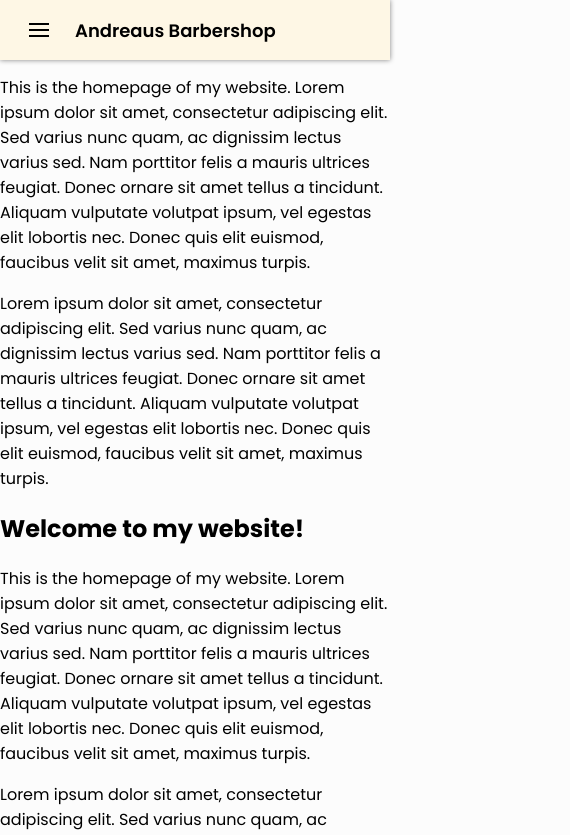
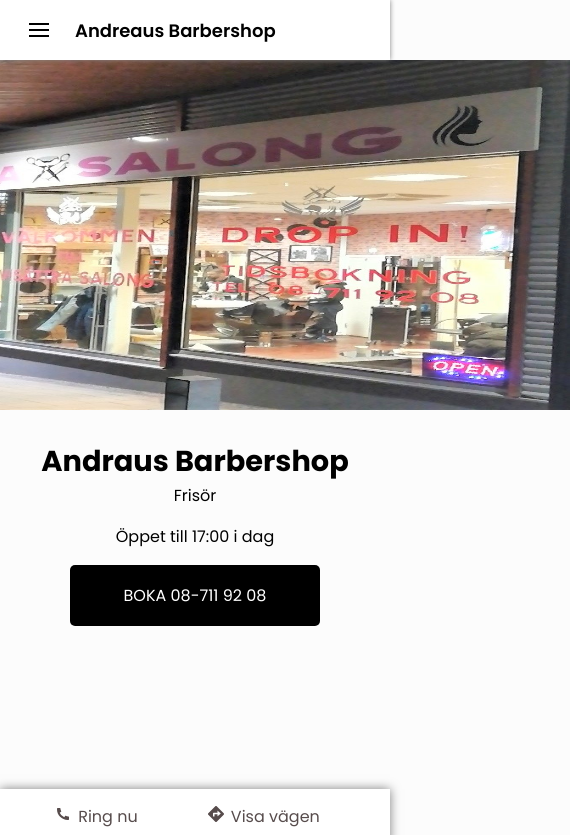
Before and after one commit to qriticual/barberWebsite, a React (Create React App) app: page / in a window 390 px wide. Shown: the top 835 px of the page, 570 px wide, since content can reach past the window. Built offline with nearby package versions, Linux system fonts and the light colour scheme.

Commit message:
THIS IS ALSO A GOOD TEMPLATE WITH RESPONSIVE NAVBAR

```diff
--- a/src/App.tsx
+++ b/src/App.tsx
@@ -8,19 +8,7 @@
   return (
     <>
     <Navbar />
-      <section id="home-section">
-        <Home />
-      </section>
-      <section id="about-section">
-        <Home />
-      </section>
-      <section id="about-section">
-        <Home />
-      </section>
-      <section id="about-section">
-        <Home />
-      </section>
-      <section id="about-section">
+      <section style={{marginTop: "60px"}} id="top-section">
         <Home />
       </section>
       <BottomMenu/>
--- /dev/null
+++ b/src/components/Home/Home.css
@@ -0,0 +1,84 @@
+@import url('https://fonts.googleapis.com/css2?family=Poppins:wght@400;500;600;700&display=swap');
+
+.home-container {
+    display: flex;
+    width: 100%;
+    justify-content: center;
+    align-items: center;
+    flex-direction: column;
+}
+
+.home-heading {
+    order: 1;
+    font-family: 'Poppins', sans-serif;
+    font-size: 3rem;
+    margin: 0px;
+    margin-top: 50px;
+}
+
+.home-text1 {
+    order: 2;
+}
+
+.opening-text {
+    order: 3;
+}
+
+.book-button {
+    order: 4;
+    background-color: transparent;
+    border: none;
+    background-color: black;
+    color: white;
+    text-transform: uppercase;
+    display: inline-block;
+    white-space: nowrap;
+    padding: 18px 54px;
+    border-radius: 5px;
+    text-decoration: none;
+    transition: ease-in-out 0.2s;
+}
+
+.book-button:hover {
+    background-color: grey;
+    border: 2px black;
+    transition: ease-in-out 0.2s;
+}
+
+.home-image {
+    order: 5;
+    margin-top: 30px;
+    width: auto;
+    min-width: 750px;
+    height: auto;
+    max-height: 450px;
+}
+
+@media (max-width: 640px) {
+    .home-image {
+        order: 1;
+        margin-top: 0;
+        width: 100vw;
+        height: auto;
+        max-height: 350px;
+
+    }
+
+    .home-heading {
+        order: 2;
+        margin-top: 30px;
+        font-size: 1.8rem;
+    }
+
+    .home-text1 {
+        order: 3;
+    }
+
+    .opening-text {
+        order: 4;
+    }
+
+    .book-button {
+        order: 5;
+    }
+}
--- a/src/components/Home/Home.tsx
+++ b/src/components/Home/Home.tsx
@@ -1,11 +1,66 @@
-import React from 'react';
+import './Home.css'
 
 const Home = () => {
+
+  type OpeningHours = {
+    [key: string]: {
+      open: string;
+      close: string;
+    };
+  };
+
+  const openingHours: OpeningHours = {
+    Sunday: { open: '12:00', close: '20:00' },
+    Monday: { open: '09:00', close: '17:00' },
+    Tuesday: { open: '09:00', close: '17:00' },
+    Wednesday: { open: '09:00', close: '17:00' },
+    Thursday: { open: '09:00', close: '17:00' },
+    Friday: { open: '09:00', close: '20:00' },
+    Saturday: { open: '12:00', close: '20:00' },
+  };
+
+  const daysOfWeek = ['Sunday', 'Monday', 'Tuesday', 'Wednesday', 'Thursday', 'Friday', 'Saturday'];
+  const today = new Date();
+  const dayOfWeek = daysOfWeek[today.getDay()];
+  const currentTime = today.getHours() + ':' + ('0' + today.getMinutes()).slice(-2);
+
+  const openingTime = openingHours[dayOfWeek].open;
+  const closingTime = openingHours[dayOfWeek].close;
+
+  const tomorrow = new Date(today);
+  tomorrow.setDate(today.getDate() + 1);
+  const tomorrowDayOfWeek = daysOfWeek[tomorrow.getDay()];
+  const tomorrowOpeningTime = openingHours[tomorrowDayOfWeek].open;
+
+  let status;
+  if (currentTime >= openingTime && currentTime < closingTime) {
+    status = 'Öppet till ' + closingTime + " i dag";
+  } else if ( currentTime >= closingTime ) {
+    status = 'Stängt, öppnar imorgon ' + tomorrowOpeningTime;
+  }
+  else if ( currentTime < openingTime ){
+    status = 'Stängt, öppnar ' + openingTime + " i dag";
+  }
+  else{
+    status = ''
+  }
+
+
   return (
-    <div className="home">
-      <h1>Welcome to my website!</h1>
-      <p>This is the homepage of my website. Lorem ipsum dolor sit amet, consectetur adipiscing elit. Sed varius nunc quam, ac dignissim lectus varius sed. Nam porttitor felis a mauris ultrices feugiat. Donec ornare sit amet tellus a tincidunt. Aliquam vulputate volutpat ipsum, vel egestas elit lobortis nec. Donec quis elit euismod, faucibus velit sit amet, maximus turpis.</p>
-      <p>Lorem ipsum dolor sit amet, consectetur adipiscing elit. Sed varius nunc quam, ac dignissim lectus varius sed. Nam porttitor felis a mauris ultrices feugiat. Donec ornare sit amet tellus a tincidunt. Aliquam vulputate volutpat ipsum, vel egestas elit lobortis nec. Donec quis elit euismod, faucibus velit sit amet, maximus turpis.</p>
+    <div className="home-container">
+      <h2 className='home-heading'>
+        <span>
+          Andraus Barbershop
+        </span>
+      </h2>
+      <span className='home-text1'>
+        Frisör
+      </span>
+      <a href="tel:08-711 92 08" className='book-button'>
+        Boka  08-711 92 08
+      </a>
+      <p className='opening-text'>{status}</p>
+      <img src={require('../../assets/images/salongbild.jpg')} className="home-image"/>
     </div>
   )
 }
--- /dev/null
+++ b/src/components/bottomMenu/BottomMenu.css
@@ -0,0 +1,30 @@
+.bottom-menu {
+    display: none;
+}
+
+@media (max-width: 640px) {
+
+    .bottom-menu {
+        position: fixed;
+        bottom: 0;
+        left: 0;
+        width: 100%;
+        background-color: #fff;
+        color: #fff;
+        z-index: 20;
+        box-shadow: 0px 0px 10px 0px rgba(0,0,0,0.5);
+        display: flex;
+        justify-content: space-evenly;
+    }
+
+    .bottom-menu-icon {
+        color: #574c4c;
+        margin: 15px;
+        margin-left:0px;
+        text-decoration: none;
+      }
+
+    .bottom-menu-icon:hover {
+    opacity: 0.7;
+    }
+}
--- /dev/null
+++ b/src/components/bottomMenu/BottomMenu.tsx
@@ -0,0 +1,21 @@
+import './BottomMenu.css'
+import { FaDirections } from 'react-icons/fa';
+import { RiPhoneFill } from 'react-icons/ri'
+
+
+const BottomMenu = () => {
+  return (
+    <nav className="bottom-menu">
+        <a className="bottom-menu-icon" href="tel:08-711 92 08">
+            <RiPhoneFill style={{marginRight: "7px"}} />
+            Ring nu
+        </a>
+        <a className="bottom-menu-icon" href="https://www.google.com/maps/search/?api=1&query=Kvarnängsvägen 5, 141 49 Huddinge">
+            <FaDirections style={{marginRight: "7px"}} />
+            Visa vägen
+        </a>
+    </nav>
+  )
+}
+
+export default BottomMenu;
--- a/src/components/navbar/Navbar.css
+++ b/src/components/navbar/Navbar.css
@@ -25,7 +25,7 @@
   width: 100%;
   z-index: 999;
   height: 60px;
-  background-color: #fef7e5;
+  background-color: #fff;
   box-shadow: 0 0 5px grey;
 }
 
@@ -56,17 +56,17 @@
   position: fixed;
   left: 0;
   top: 60px;
-  background-color: #fef7e5;
+  background-color: #fff;
   width: 0px;
   height: 100vh;
   transition: all 0.3s ease-in;
   overflow: hidden;
   z-index: 100;
+  box-shadow: 0 0 5px grey;
 }
 
 .nav-elements.active {
   width: 270px;
-  overflow-y: hidden;
 }
 
 .nav-elements ul {
@@ -86,18 +86,22 @@
   opacity: 0.7;
 }
 
+.icons-container {
+  margin-right: 30px;
+}
+
 .navbar-icon {
-  color: #574c4c;
-  margin: 15px;
+  color: #000;
+  margin-right: 30px;
   margin-left:0px;
   text-decoration: none;
 }
 
 .navbar-icon:hover {
-  opacity: 0.7;
+  opacity: 0.5;
 }
 
-@media (max-width: 600px) {
+@media (max-width: 640px) {
 
   .navbar-icon {
     display: none;
--- a/src/components/navbar/Navbar.tsx
+++ b/src/components/navbar/Navbar.tsx
@@ -56,19 +56,13 @@
     <div className={`nav-elements  ${showNavbar && 'active'}`}>
       <ul>
         <li>
-          <Link onClick={handleShowNavbar} to="home-section" smooth={true} duration={500}>Home</Link>
+          <Link onClick={handleShowNavbar} to="home-section" smooth={true} duration={500}>Omdömen</Link>
         </li>
         <li>
-          <Link onClick={handleShowNavbar}  to="blog-section" smooth={true} duration={500}>Blog</Link>
+          <Link onClick={handleShowNavbar}  to="blog-section" smooth={true} duration={500}>Galleri</Link>
         </li>
         <li>
-          <Link onClick={handleShowNavbar}  to="projects-section" smooth={true} duration={500}>Projects</Link>
-        </li>
-        <li>
-          <Link onClick={handleShowNavbar}  to="about-section" smooth={true} duration={500}>About</Link>
-        </li>
-        <li>
-          <Link onClick={handleShowNavbar}  to="contact-section" smooth={true} duration={500}>Contact</Link>
+          <Link onClick={handleShowNavbar}  to="projects-section" smooth={true} duration={500}>Kontakt</Link>
         </li>
       </ul>
     </div>
```
Also changed, not shown: src/assets/images/salongbild.jpg (added).
